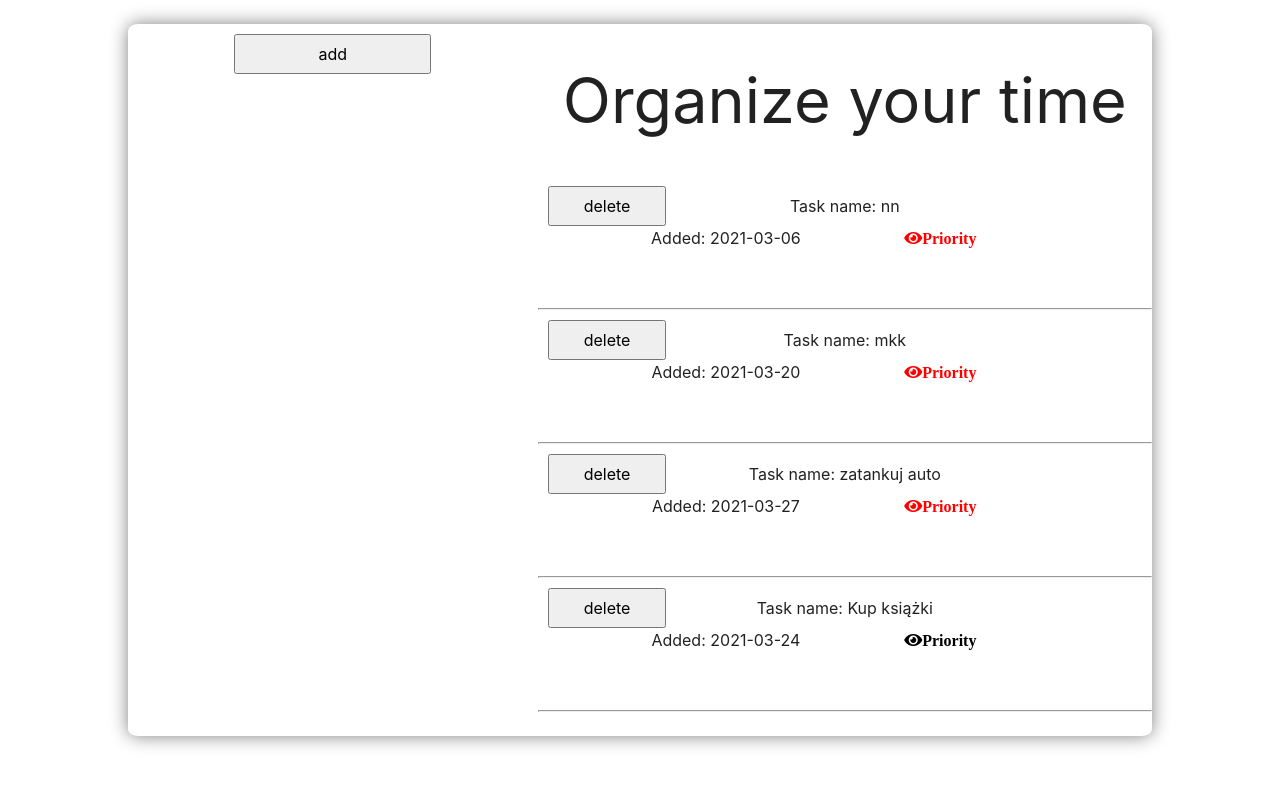
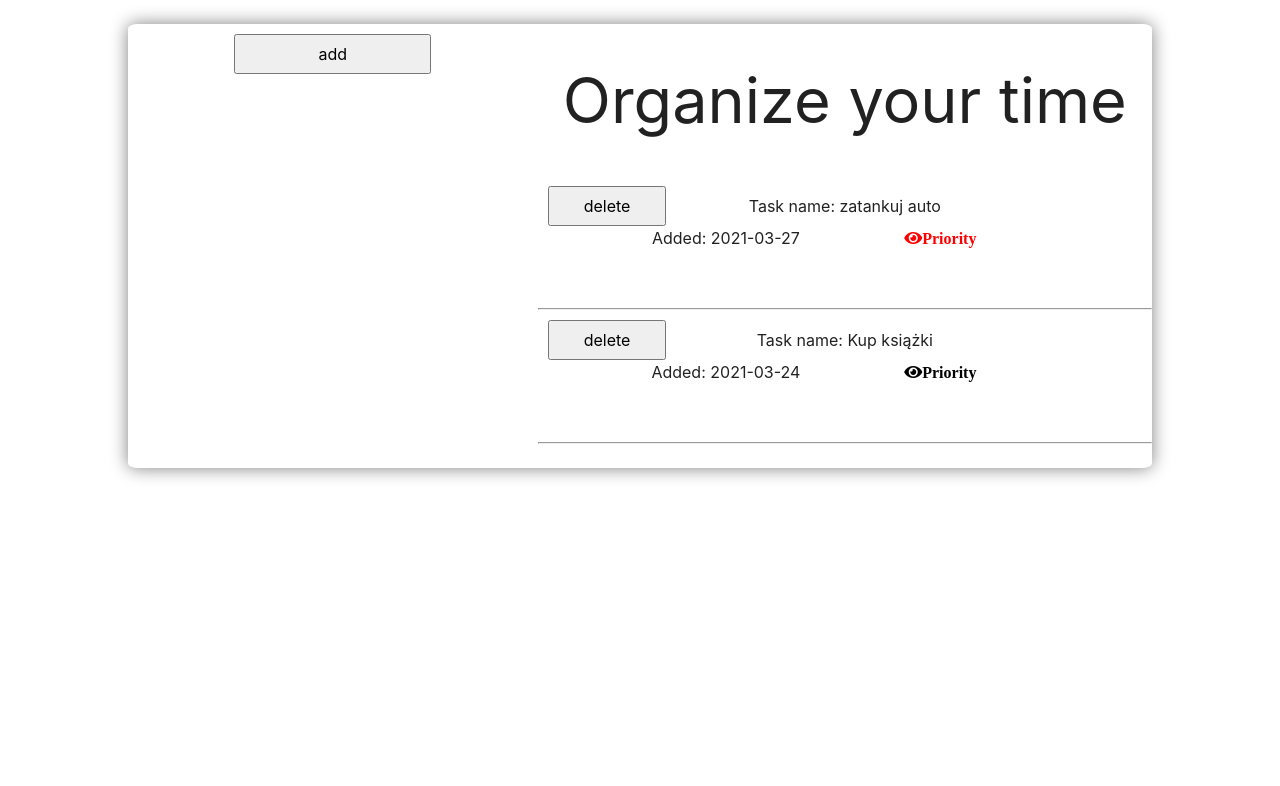
Before and after one commit to JustynaOlszewska/toDoLIst, a React (Create React App) app: page / in a window 1280 px wide. Shown: the top 786 px of the page. Built offline with nearby package versions, Linux system fonts and the light colour scheme; data requests are answered from the project's data file.

Commit message:
refactor

```diff
--- a/db.json
+++ b/db.json
@@ -13,20 +13,6 @@
       "textArea": "nie ma na co czekać, bo auto brudne",
       "priority": true,
       "id": 6
-    },
-    {
-      "text": "mkk",
-      "date": "2021-03-20",
-      "textArea": "mmmmmmmmmmmmmmmmmmmm",
-      "priority": true,
-      "id": 7
-    },
-    {
-      "text": "nn",
-      "date": "2021-03-06",
-      "textArea": "k",
-      "priority": true,
-      "id": 8
     }
   ]
 }
--- a/src/components/molecules/Task.js
+++ b/src/components/molecules/Task.js
@@ -15,6 +15,7 @@ const DescriptionTask = lazy(() => import('../atom/DescriptionTask'));
 const Task = ({ task, deleteTask }) => {
   const [dropDownList, setDropDownList] = useState(false);
   const { id, text, date, priority, textArea } = task;
+
   const handleDelete = () => {
     deleteTask(id);
     M.toast({ html: 'Task deleted' });
@@ -26,7 +27,7 @@ const Task = ({ task, deleteTask }) => {
   return (
     <>
       <StyledLi>
-        <Button task="delete" handleClick={handleDelete} />
+        <Button task="delete" handleClick={handleDelete} type="reset" />
         <StyledSpan onClick={dropDownDescription}>Task name: {text}</StyledSpan>
         <StyledSpan date>Added: {date}</StyledSpan>
         <StyledIcon priority={priority} className="fas fa-eye">
@@ -40,7 +41,12 @@ const Task = ({ task, deleteTask }) => {
 };
 
 Task.propTypes = {
-  task: PropTypes.object,
+  task: PropTypes.shape({
+    id: PropTypes.number.isRequired,
+    text: PropTypes.string.isRequired,
+    textArea: PropTypes.string.isRequired,
+    priority: PropTypes.bool.isRequired
+  }),
   deleteTask: PropTypes.func
 };
 
--- a/src/components/organism/TaskList.js
+++ b/src/components/organism/TaskList.js
@@ -14,10 +14,10 @@ const TaskList = ({ tasks, loading, getTasks }) => {
 
   return (
     <StyledUl>
-      {!loading && tasks !== null ? (
-        tasks.map(task => <Task key={task.id} task={task} />)
+      {loading ? (
+        <Spinner />
       ) : (
-        <Spinner />
+        tasks && tasks.map(task => <Task key={task.id} task={task} />)
       )}
     </StyledUl>
   );
```
